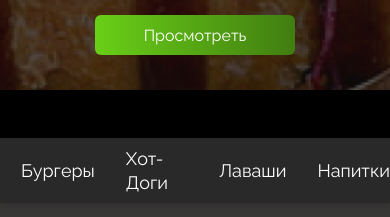
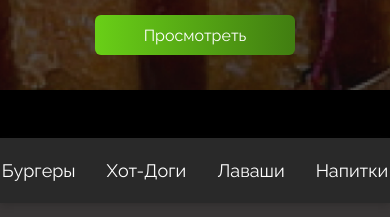
Before and after one commit to theXVIII/STREET-88, a plain HTML site: page index.html in a window 390 px wide. Shown: the part 1000-1217 px from the top of the page. Drawn offline with Linux system fonts and the light colour scheme.

Commit message:
project_street88_v7

```diff
--- a/css/first_index-CSS/media.css
+++ b/css/first_index-CSS/media.css
@@ -177,6 +177,10 @@
         font-size: 16px;
     }
 
+    .body__lists{
+        padding-left: 0;
+    }
+
     .burger__cards{
         display: flex;
         flex-direction: column;
```
